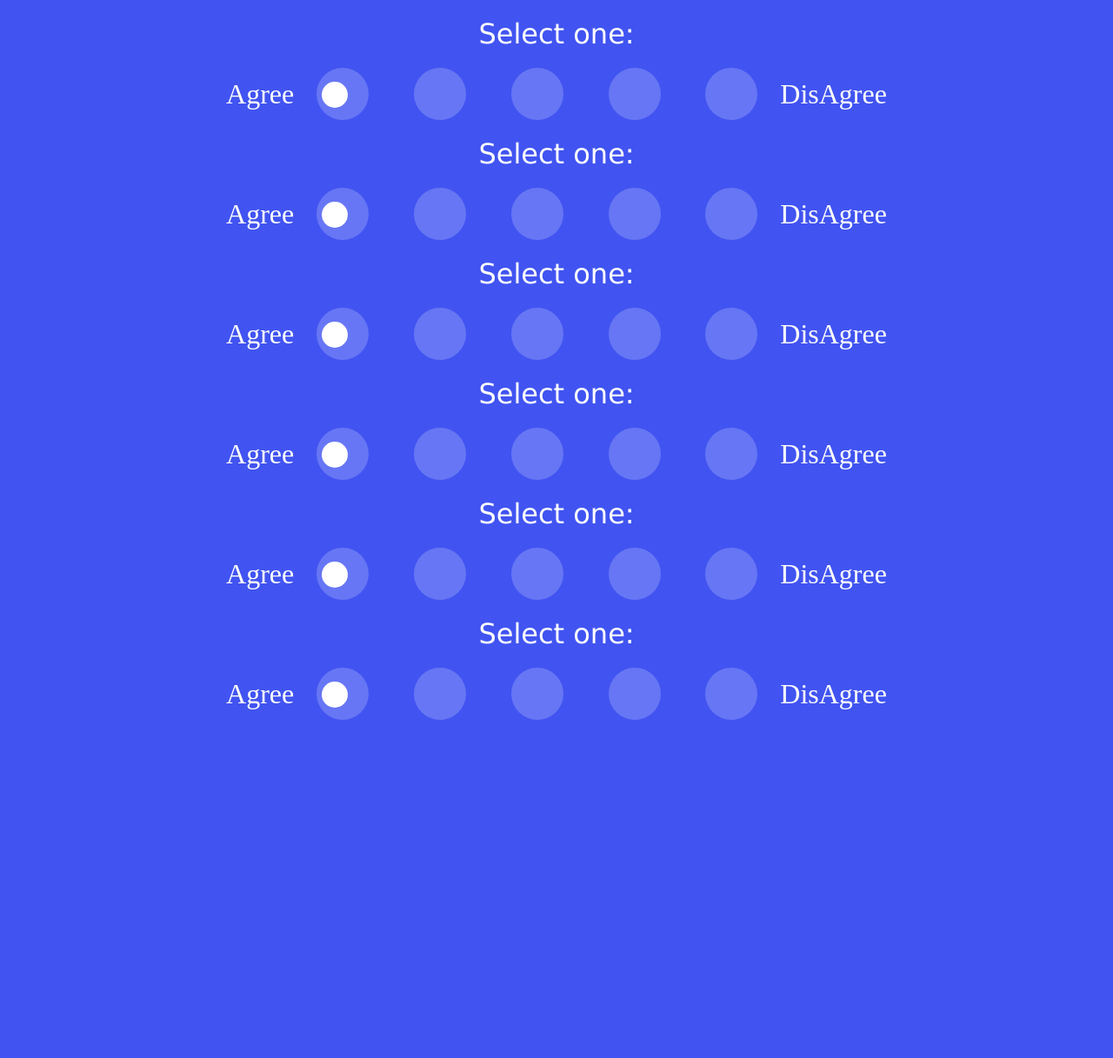
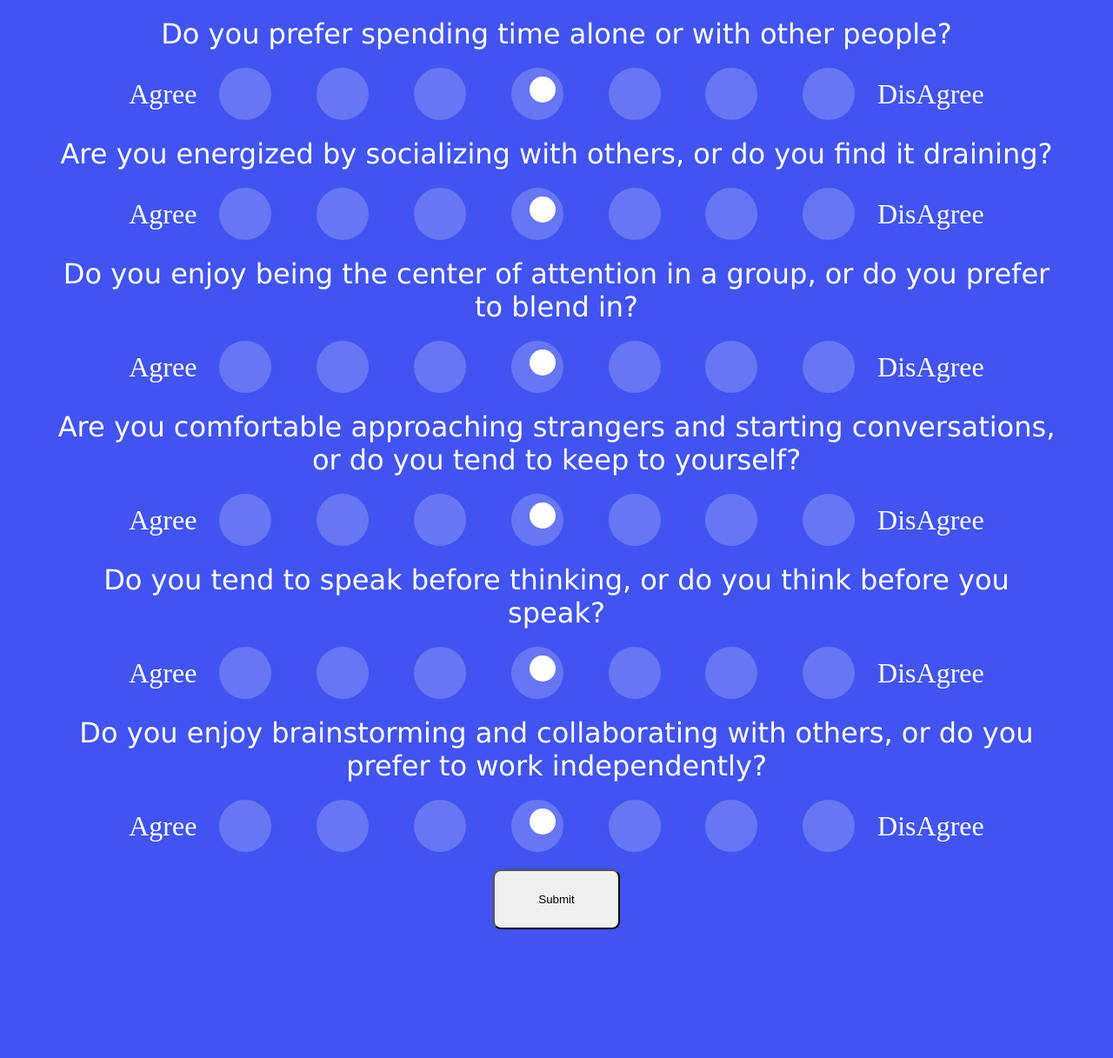
Before and after one commit to saurabhbhoir11/Personality-Type-Indicator-using-MBTI, a Flask app: page /takeTest in a window 1280 px wide. Shown: the whole page at 87% size. Before the commit the page ends 828 px from the top, so only its background shows below. Run offline with Flask 2, Linux system fonts and the light colour scheme; parts of the project's set-up code (start-up, migrations or seed data) failed here and were passed over; some libraries are stand-ins or nearby versions.

Commit message:
take test

```diff
--- a/app.py
+++ b/app.py
@@ -34,7 +34,7 @@ app.config['MYSQL_DB'] = 'mbti'
 
 mysql = MySQL(app)
 
-limit = 300
+limit = 250
 # load models
 # mod1 = joblib.load('IE1.sav')
 # mod2 = joblib.load('NS1.sav')
@@ -87,6 +87,8 @@ def login():
 
 @app.route('/')
 def home():
+    session.clear()
+    session['count'] = 0
     return render_template('index.html')
 
 
@@ -123,8 +125,19 @@ def getTweets():
 
 
 @app.route('/takeTest')
+@app.route('/takeTest')
 def takeTest():
-    return render_template('index2.html')
+    count = int(session.get('count', 0))
+    questions = getQuestions(count)
+    print(questions)
+    if request.method == 'GET':
+        count += 1  # Increment count by 1
+        session['count'] = count
+        if count == 10:
+            return redirect(url_for('home'))
+        return render_template('index2.html', questions = questions)
+    return render_template('index2.html', questions = questions)
+
 
 
 def preprocess(tweets):
@@ -426,13 +439,52 @@ def getAdvantages_Disadvantages(type):
 
 
 def getQuestions(n):
-    questionlist_IE = ["Do you prefer spending time alone or with other people?",    "Are you energized by socializing with others, or do you find it draining?",    "Do you enjoy being the center of attention in a group, or do you prefer to blend in?",    "Are you comfortable approaching strangers and starting conversations, or do you tend to keep to yourself?",    "Do you tend to speak before thinking, or do you think before you speak?",    "Do you enjoy brainstorming and collaborating with others, or do you prefer to work independently?",    "Do you prefer to process your thoughts internally, or do you prefer to talk them out with others?",    "Are you more interested in meeting new people and trying new things, or do you prefer the comfort of familiar routines and experiences?",
-                       "Do you find it easy to make friends and form new social connections, or do you find it challenging?",    "Do you feel energized and motivated when surrounded by a lot of activity and noise, or do you prefer quieter, more peaceful environments?",    "Do you prefer to be the one making decisions and taking charge, or do you prefer to let others take the lead?",    "Do you feel comfortable sharing your personal thoughts and feelings with others, or do you keep them to yourself?",    "Are you drawn to high-stress, high-pressure environments, or do you prefer low-key, relaxed settings?",    "Do you prefer to communicate through spoken language, or do you prefer to communicate through writing and other forms of media?",    "Do you prefer to have a few close friends, or do you enjoy having a large social circle?"]
-    questionlist_NS = ["Do you tend to focus more on the present moment, or do you often think about future possibilities?",    "Do you enjoy abstract thinking and theoretical ideas, or do you prefer practical, concrete information?",    "Are you drawn to creative pursuits like art, music, and writing, or do you prefer more analytical or technical pursuits?",    "Do you tend to trust your gut instincts, or do you rely more on tangible evidence and information?",    "Are you more interested in exploring the meaning behind things, or do you prefer to take things at face value?",    "Do you often find yourself daydreaming or lost in thought, or do you prefer to stay focused on the task at hand?",    "Do you enjoy brainstorming and generating new ideas, or do you prefer to work with established systems and structures?",    "Are you more interested in exploring abstract concepts and theories, or do you prefer to learn about practical skills and techniques?",
-                       "Do you find it easy to make connections between seemingly unrelated ideas, or do you prefer to work with more linear and logical thinking?",    "Do you prefer to plan and organize your time and activities, or do you prefer to go with the flow and adapt to changing circumstances?",    "Do you enjoy puzzles and problem-solving, or do you find them frustrating?",    "Are you more interested in exploring the potential of new technologies and ideas, or do you prefer to work with tried-and-true methods?",    "Do you find yourself drawn to unconventional or offbeat ideas, or do you prefer to stick with more traditional approaches?",    "Are you more interested in exploring the big picture and overarching themes, or do you prefer to focus on details and specifics?",    "Do you enjoy discussing abstract concepts and ideas with others, or do you prefer more concrete and practical discussions?"]
-    questionlist_TF = ["Do you prioritize logic and reason over emotions and personal values when making decisions?",    "Do you prefer to analyze problems and situations objectively, or do you rely more on your intuition and gut feelings?",    "Are you comfortable with conflict and confrontation, or do you prefer to avoid it whenever possible?",    "Do you tend to express your opinions and thoughts in a direct and straightforward manner, or do you use more tact and diplomacy?",    "Do you value accuracy and precision in your work and communication, or do you prioritize creativity and expression?",    "Do you prefer to make decisions based on empirical evidence and data, or do you rely more on your personal beliefs and values?",    "Are you more interested in finding solutions to problems, or do you prefer to explore and analyze the underlying causes and motivations?",    "Do you find it easy to detach yourself emotionally from a situation in order to analyze it objectively, or do you find yourself getting caught up in your own feelings and opinions?",
-                       "Do you enjoy debating and arguing, or do you find it uncomfortable and stressful?",    "Do you prioritize efficiency and productivity over interpersonal relationships and team dynamics, or do you value teamwork and collaboration more?",    "Do you prefer to work with systems and structures, or do you enjoy exploring new and unconventional ideas and approaches?",    "Are you more interested in exploring and understanding the workings of the natural world, or do you prefer to focus on human behavior and psychology?",    "Do you find yourself more drawn to quantitative data and analysis, or do you prefer qualitative research and analysis?",    "Do you value rationality and objectivity above all else, or do you prioritize empathy and compassion in your interactions with others?",    "Do you prefer to make decisions based on your own personal experiences and intuition, or do you look to established authorities and experts for guidance?"]
-    questionlist_JP = [
+    questionlist = [
+        "Do you prefer spending time alone or with other people?",
+        "Are you energized by socializing with others, or do you find it draining?",
+        "Do you enjoy being the center of attention in a group, or do you prefer to blend in?",
+        "Are you comfortable approaching strangers and starting conversations, or do you tend to keep to yourself?",
+        "Do you tend to speak before thinking, or do you think before you speak?",
+        "Do you enjoy brainstorming and collaborating with others, or do you prefer to work independently?",
+        "Do you prefer to process your thoughts internally, or do you prefer to talk them out with others?",
+        "Are you more interested in meeting new people and trying new things, or do you prefer the comfort of familiar routines and experiences?",
+        "Do you find it easy to make friends and form new social connections, or do you find it challenging?",
+        "Do you feel energized and motivated when surrounded by a lot of activity and noise, or do you prefer quieter, more peaceful environments?",
+        "Do you prefer to be the one making decisions and taking charge, or do you prefer to let others take the lead?",
+        "Do you feel comfortable sharing your personal thoughts and feelings with others, or do you keep them to yourself?",
+        "Are you drawn to high-stress, high-pressure environments, or do you prefer low-key, relaxed settings?",
+        "Do you prefer to communicate through spoken language, or do you prefer to communicate through writing and other forms of media?",
+        "Do you prefer to have a few close friends, or do you enjoy having a large social circle?",
+        "Do you tend to focus more on the present moment, or do you often think about future possibilities?",
+        "Do you enjoy abstract thinking and theoretical ideas, or do you prefer practical, concrete information?",
+        "Are you drawn to creative pursuits like art, music, and writing, or do you prefer more analytical or technical pursuits?",
+        "Do you tend to trust your gut instincts, or do you rely more on tangible evidence and information?",
+        "Are you more interested in exploring the meaning behind things, or do you prefer to take things at face value?",
+        "Do you often find yourself daydreaming or lost in thought, or do you prefer to stay focused on the task at hand?",
+        "Do you enjoy brainstorming and generating new ideas, or do you prefer to work with established systems and structures?",
+        "Are you more interested in exploring abstract concepts and theories, or do you prefer to learn about practical skills and techniques?",
+        "Do you find it easy to make connections between seemingly unrelated ideas, or do you prefer to work with more linear and logical thinking?",
+        "Do you prefer to plan and organize your time and activities, or do you prefer to go with the flow and adapt to changing circumstances?",
+        "Do you enjoy puzzles and problem-solving, or do you find them frustrating?",
+        "Are you more interested in exploring the potential of new technologies and ideas, or do you prefer to work with tried-and-true methods?",
+        "Do you find yourself drawn to unconventional or offbeat ideas, or do you prefer to stick with more traditional approaches?",
+        "Are you more interested in exploring the big picture and overarching themes, or do you prefer to focus on details and specifics?",
+        "Do you enjoy discussing abstract concepts and ideas with others, or do you prefer more concrete and practical discussions?",
+        "Do you prioritize logic and reason over emotions and personal values when making decisions?",
+        "Do you prefer to analyze problems and situations objectively, or do you rely more on your intuition and gut feelings?",
+        "Are you comfortable with conflict and confrontation, or do you prefer to avoid it whenever possible?",
+        "Do you tend to express your opinions and thoughts in a direct and straightforward manner, or do you use more tact and diplomacy?",
+        "Do you value accuracy and precision in your work and communication, or do you prioritize creativity and expression?",
+        "Do you prefer to make decisions based on empirical evidence and data, or do you rely more on your personal beliefs and values?",
+        "Are you more interested in finding solutions to problems, or do you prefer to explore and analyze the underlying causes and motivations?",
+        "Do you find it easy to detach yourself emotionally from a situation in order to analyze it objectively, or do you find yourself getting caught up in your own feelings and opinions?",
+        "Do you enjoy debating and arguing, or do you find it uncomfortable and stressful?",
+        "Do you prioritize efficiency and productivity over interpersonal relationships and team dynamics, or do you value teamwork and collaboration more?",
+        "Do you prefer to work with systems and structures, or do you enjoy exploring new and unconventional ideas and approaches?",
+        "Are you more interested in exploring and understanding the workings of the natural world, or do you prefer to focus on human behavior and psychology?",
+        "Do you find yourself more drawn to quantitative data and analysis, or do you prefer qualitative research and analysis?",
+        "Do you value rationality and objectivity above all else, or do you prioritize empathy and compassion in your interactions with others?",
+        "Do you prefer to make decisions based on your own personal experiences and intuition, or do you look to established authorities and experts for guidance?",
         "Do you prefer to have a clear plan and timeline for your activities and projects, or do you prefer to keep things open-ended and flexible?",
         "Are you comfortable with sudden changes in your plans and routines, or do you prefer to stick to a consistent schedule?",
         "Do you prefer to work on one task at a time, or do you like to juggle multiple tasks and projects simultaneously?",
@@ -449,6 +501,16 @@ def getQuestions(n):
         "Do you prefer to stick to familiar and comfortable routines and habits, or do you enjoy shaking things up and trying new things?",
         "Do you feel more comfortable and productive when you have a clear plan and deadline, or do you prefer to work at your own pace and take as long as you need to complete a task?"
     ]
+    curr_list = []
+    n = 6*n
+    n2 = n + 6
+    while n < n2:
+        temp = questionlist[n]
+        curr_list.append(temp)
+        n += 1
+    return curr_list
+
+
 
 
 def check_username(username):
--- a/static/css/result2.css
+++ b/static/css/result2.css
@@ -33,3 +33,6 @@
     padding: 20px;
     font-size: 20px;
   }
+  .bada{
+    font-size: 30px;
+  }
--- a/static/css/style2.css
+++ b/static/css/style2.css
@@ -52,8 +52,8 @@ label {
 #slider5,
 #slider6 {
   position: absolute;
-  left: 19%;
-  top: -16%;
+  left: 12.2%;
+  top: -26%;
   width: 30px;
   height: 30px;
   /* padding-bottom: 10%; */
@@ -142,3 +160,12 @@ label {
     transform: scale(0.5);
   }
 }
+
+.btn{
+  margin: 20px auto;
+  padding: 25px 50px;
+  display:flex;
+  justify-content: center;
+  align-items: center;
+  border-radius: 9px;
+}
--- a/templates/index2.html
+++ b/templates/index2.html
@@ -10,120 +10,145 @@
 </head>
 
 <body>
-    <form action="">
-        <h1>Select one:</h1>
+    <form action="" method="GET">
+        <h1>{{questions[0]}}</h1>
         <div id="radios">
             <p>Agree</p>
             <label for="input1"></label>
-            <input id="input1" name="radio" type="radio" />
+            <input id="input1" name="radio" value=3 type="radio" />
             <label for="input2"></label>
-            <input id="input2" name="radio" type="radio" />
+            <input id="input2" name="radio" value=2 type="radio" />
             <label for="input3"></label>
-            <input id="input3" name="radio" type="radio" />
+            <input id="input3" name="radio" value=1 type="radio" />
             <label for="input4"></label>
-            <input id="input4" name="radio" type="radio" />
+            <input id="input4" name="radio" value=0 type="radio" checked="checked" />
             <label for="input5"></label>
-            <input id="input5" name="radio" type="radio" />
+            <input id="input5" name="radio" value=-1 type="radio" />
+            <label for="input51"></label>
+            <input id="input51" name="radio" value=-2 type="radio" />
+            <label for="input52"></label>
+            <input id="input52" name="radio" value=-3 type="radio" />
             <span id="slider"></span>
             <p>
                 DisAgree
             </p>
         </div>
 
-        <h1>Select one:</h1>
+        <h1>{{questions[1]}}</h1>
         <div id="radios">
             <p>Agree</p>
             <label for="input6"></label>
-            <input id="input6" name="radio2" type="radio" />
+            <input id="input6" name="radio2" value=3 type="radio" />
             <label for="input7"></label>
-            <input id="input7" name="radio2" type="radio" />
+            <input id="input7" name="radio2" value=2 type="radio" />
             <label for="input8"></label>
-            <input id="input8" name="radio2" type="radio" />
+            <input id="input8" name="radio2" value=1 type="radio" />
             <label for="input9"></label>
-            <input id="input9" name="radio2" type="radio" />
+            <input id="input9" name="radio2" value=0 type="radio" checked="checked"/>
             <label for="input10"></label>
-            <input id="input10" name="radio2" type="radio" />
+            <input id="input10" name="radio2" value=-1 type="radio" />
+            <label for="input101"></label>
+            <input id="input101" name="radio2" value=-2 type="radio" />
+            <label for="input102"></label>
+            <input id="input102" name="radio2" value=-3 type="radio" />
             <span id="slider2"></span>
             <p>
                 DisAgree
             </p>
         </div>
 
-        <h1>Select one:</h1>
+        <h1>{{questions[2]}}</h1>
         <div id="radios">
             <p>Agree</p>
             <label for="input11"></label>
-            <input id="input11" name="radio3" type="radio" />
+            <input id="input11" name="radio3" value=3 type="radio" />
             <label for="input12"></label>
-            <input id="input12" name="radio3" type="radio" />
+            <input id="input12" name="radio3" value=2 type="radio" />
             <label for="input13"></label>
-            <input id="input13" name="radio3" type="radio" />
+            <input id="input13" name="radio3" value=1 type="radio" />
             <label for="input14"></label>
-            <input id="input14" name="radio3" type="radio" />
+            <input id="input14" name="radio3" value=0 type="radio" checked="checked"/>
             <label for="input15"></label>
-            <input id="input15" name="radio3" type="radio" />
+            <input id="input15" name="radio3" value=-1 type="radio" />
+            <label for="input151"></label>
+            <input id="input151" name="radio3" value=-2 type="radio" />
+            <label for="input152"></label>
+            <input id="input152" name="radio3" value=-3 type="radio" />
             <span id="slider3"></span>
             <p>
                 DisAgree
             </p>
         </div>
 
-        <h1>Select one:</h1>
+        <h1>{{questions[3]}}</h1>
         <div id="radios">
             <p>Agree</p>
             <label for="input16"></label>
-            <input id="input16" name="radio4" type="radio" />
+            <input id="input16" name="radio4" value=3 type="radio" />
             <label for="input17"></label>
-            <input id="input17" name="radio4" type="radio" />
+            <input id="input17" name="radio4" value=2 type="radio" />
             <label for="input18"></label>
-            <input id="input18" name="radio4" type="radio" />
+            <input id="input18" name="radio4" value=1 type="radio" />
             <label for="input19"></label>
-            <input id="input19" name="radio4" type="radio" />
+            <input id="input19" name="radio4" value=0 type="radio" checked="checked"/>
             <label for="input20"></label>
-            <input id="input20" name="radio4" type="radio" />
+            <input id="input20" name="radio4" value=-1 type="radio" />
+            <label for="input201"></label>
+            <input id="input201" name="radio4" value=-2 type="radio" />
+            <label for="input202"></label>
+            <input id="input202" name="radio4" value=-3 type="radio" />
             <span id="slider4"></span>
             <p>
                 DisAgree
             </p>
         </div>
 
-        <h1>Select one:</h1>
+        <h1>{{questions[4]}}</h1>
         <div id="radios">
             <p>Agree</p>
             <label for="input21"></label>
-            <input id="input21" name="radio5" type="radio" />
+            <input id="input21" name="radio5" value=3 type="radio" />
             <label for="input22"></label>
-            <input id="input22" name="radio5" type="radio" />
+            <input id="input22" name="radio5" value=2 type="radio" />
             <label for="input23"></label>
-            <input id="input23" name="radio5" type="radio" />
+            <input id="input23" name="radio5" value=1 type="radio" />
             <label for="input24"></label>
-            <input id="input24" name="radio5" type="radio" />
+            <input id="input24" name="radio5" value=0 type="radio" checked="checked"/>
             <label for="input25"></label>
-            <input id="input25" name="radio5" type="radio" />
+            <input id="input25" name="radio5" value=-1 type="radio" />
+            <label for="input251"></label>
+            <input id="input251" name="radio5" value=-2 type="radio" />
+            <label for="input252"></label>
+            <input id="input252" name="radio5" value=-3 type="radio" />
             <span id="slider5"></span>
             <p>
                 DisAgree
             </p>
         </div>
 
-        <h1>Select one:</h1>
+        <h1>{{questions[5]}}</h1>
         <div id="radios">
             <p>Agree</p>
             <label for="input26"></label>
-            <input id="input26" name="radio6" type="radio" />
+            <input id="input26" name="radio6" value=3 type="radio" />
             <label for="input27"></label>
-            <input id="input27" name="radio6" type="radio" />
+            <input id="input27" name="radio6" value=2 type="radio" />
             <label for="input28"></label>
-            <input id="input28" name="radio6" type="radio" />
+            <input id="input28" name="radio6" value=1  type="radio" />
             <label for="input29"></label>
-            <input id="input29" name="radio6" type="radio" />
+            <input id="input29" name="radio6" value=0 type="radio" checked="checked"/>
             <label for="input30"></label>
-            <input id="input30" name="radio6" type="radio" />
+            <input id="input30" name="radio6" value=-1 type="radio" />
+            <label for="input301"></label>
+            <input id="input301" name="radio6" value=-2 type="radio" />
+            <label for="input302"></label>
+            <input id="input302" name="radio6" value=-3 type="radio" />
             <span id="slider6"></span>
             <p>
                 DisAgree
             </p>
         </div>
+        <button type="submit" class="btn">Submit</button>
     </form>
 
 
--- a/templates/result2.html
+++ b/templates/result2.html
@@ -21,13 +21,13 @@
             <p>{{type}}</p>
         </div>
         <div class="strenght">
-            <p>Strenght:-</p>
+            <p class="bada" style="color: green;">Strength:-</p>
             {% for advantage in advantages %}
             <br> {{advantage}}
         {% endfor %}
         </div>
         <div class="strenght">
-            <p>Weakness:-</p>
+            <p class="bada" style="color: red;">Weakness:-</p>
             {% for disadvantage in disadvantages %}
             <br> {{disadvantage}}
             {% endfor %}
```
Also changed, not shown: other parts of static/css/style2.css (+23 -5 lines), templates/index.html (+10 -10 lines), static/img/myers.png (added).
